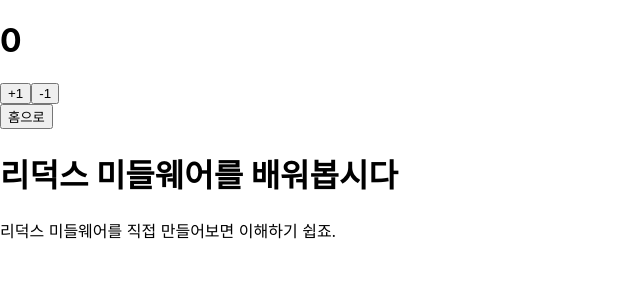
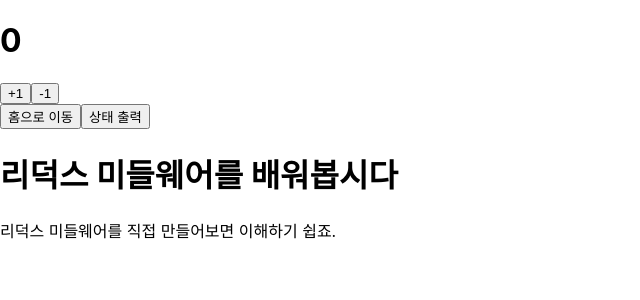
Before and after one commit to HyoungDong/learn-redux-middleware, a React (Create React App) app: page /1 in a window 1280 px wide. Shown: the top 300 px of the page, without its empty margins (0-640 px from the left). Built offline with nearby package versions, Linux system fonts and the light colour scheme.

Commit message:
check state by using saga-select

```diff
--- a/src/containers/PostContainer.js
+++ b/src/containers/PostContainer.js
@@ -1,7 +1,7 @@
 import React, { useEffect } from 'react';
 import { useDispatch, useSelector } from 'react-redux';
 import Post from '../components/Post';
-import { getPost, goToHome } from '../modules/posts';
+import { getPost, goToHome, printState } from '../modules/posts';
 
 function PostContainer({ postId }) {
   const { data, loading, error } = useSelector(state => state.posts.post[postId]) || {
@@ -21,7 +21,8 @@ function PostContainer({ postId }) {
 
   return (
     <>
-      <button onClick={() => dispatch(goToHome())}>홈으로</button>
+      <button onClick={() => dispatch(goToHome())}>홈으로 이동</button>
+      <button onClick={() => dispatch(printState())}>상태 출력</button>
       <Post post={data} />
     </>
   );
--- a/src/modules/posts.js
+++ b/src/modules/posts.js
@@ -1,4 +1,4 @@
-import { getContext, takeEvery } from '@redux-saga/core/effects';
+import { getContext, takeEvery, select } from '@redux-saga/core/effects';
 import * as postsAPI from '../api/posts';
 import {
   createPromiseSaga,
@@ -18,6 +18,7 @@ const GET_POST = 'posts/GET_POST';
 const GET_POST_SUCCESS = 'posts/GET_POST_SUCCESS';
 const GET_POST_ERROR = 'posts/GET_POST_ERROR';
 const GO_TO_HOME = 'posts/GO_TO_HOME';
+const PRINT_STATE = 'posts/PRINT_STATE';
 
 //const CLEAR_POST = 'posts/CLEAR_POST';
 
@@ -26,6 +27,7 @@ const GO_TO_HOME = 'posts/GO_TO_HOME';
 export const getPosts = () => ({ type: GET_POSTS });
 export const getPost = id => ({ type: GET_POST, payload: id, meta: id });
 export const goToHome = () => ({ type: GO_TO_HOME });
+export const printState = () => ({ type: PRINT_STATE });
 
 // export const goToHome =
 //   () =>
@@ -42,11 +44,16 @@ function* goToHomeSaga() {
   const history = yield getContext('history');
   history.push('/');
 }
+function* printStateSaga() {
+  const state = yield select(state => state.posts);
+  console.log(state);
+}
 
 export function* postSaga() {
   yield takeEvery(GET_POSTS, getPostsSaga);
   yield takeEvery(GET_POST, getPostSaga);
   yield takeEvery(GO_TO_HOME, goToHomeSaga);
+  yield takeEvery(PRINT_STATE, printStateSaga);
 }
 const initialState = {
   posts: reducerUtils.initial(),
```
